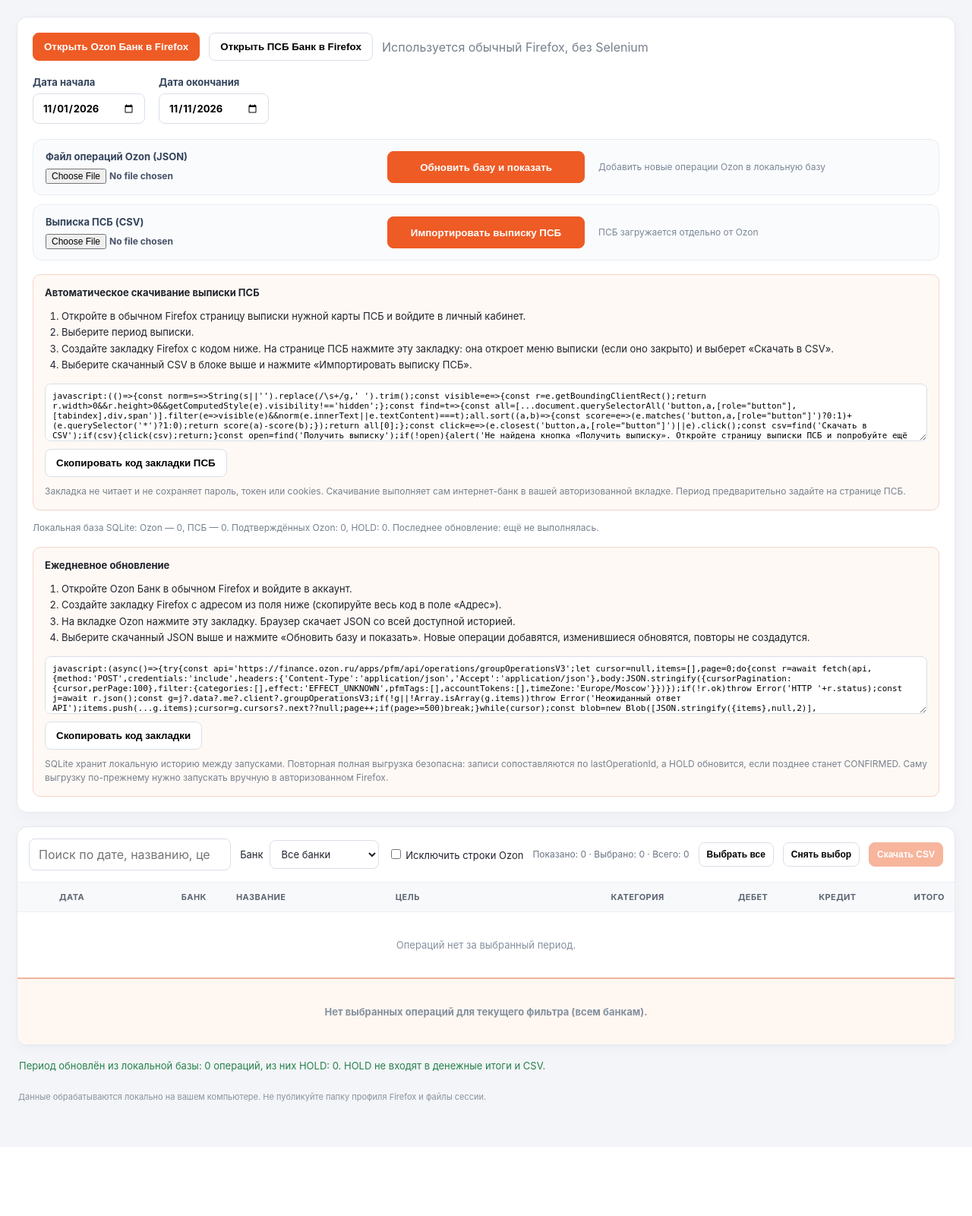
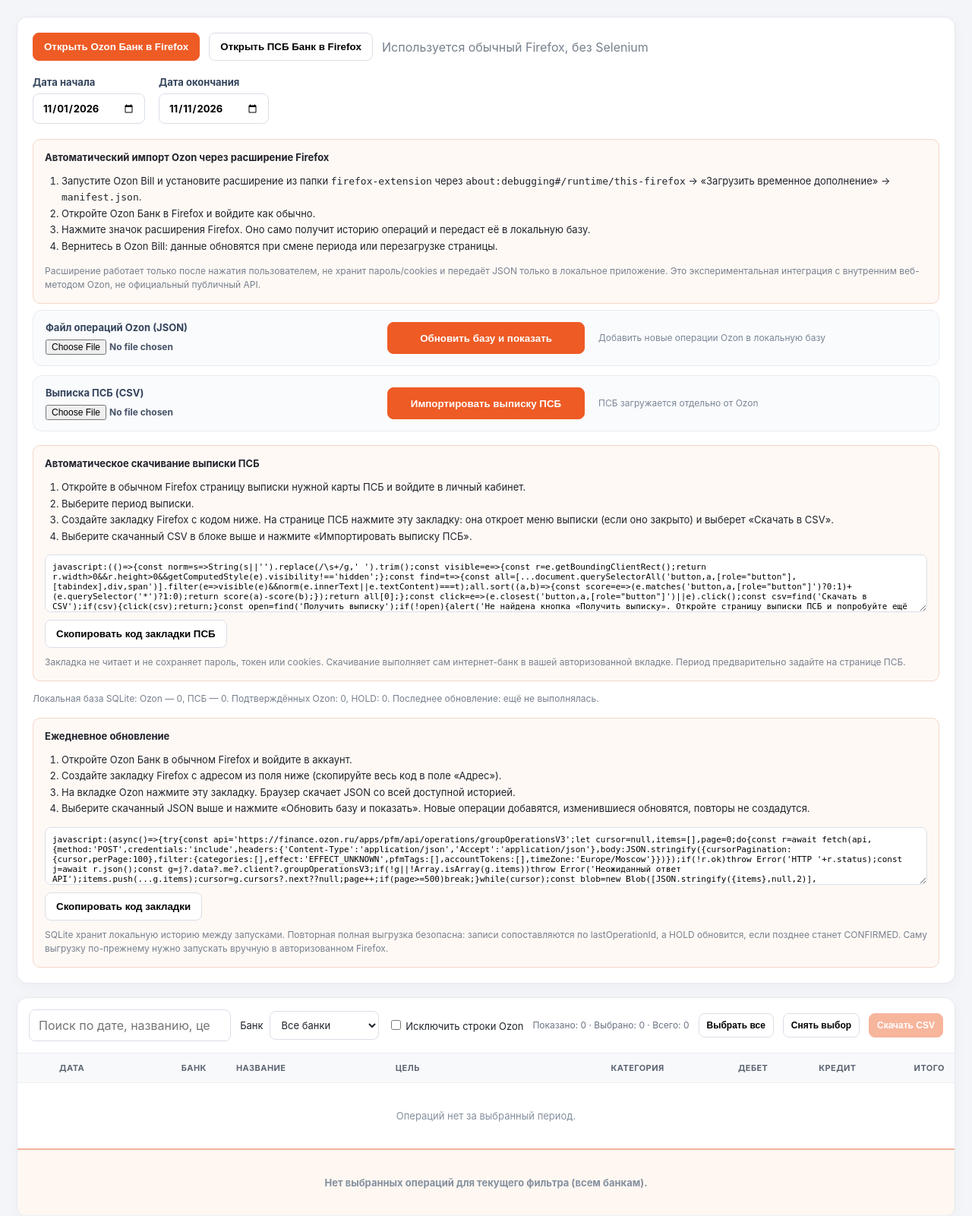
Before and after one commit to definitly486/ozon-export-python, a Flask app: page / in a window 1280 px wide. Shown: the part 141-1742 px from the top of the page at 76% size. Before the commit the page ends 1592 px from the top, so only its background shows below. Run offline with Flask 3, Linux system fonts and the light colour scheme; data that the repository does not hold is empty.

Commit message:
Document Firefox one-click Ozon import in app UI

```diff
--- a/templates/index.html
+++ b/templates/index.html
@@ -12,6 +12,16 @@
       <div class="dates date-controls">
         <label>Дата начала<input id="start" type="date"></label>
         <label>Дата окончания<input id="end" type="date"></label>
+      </div>
+      <div class="bookmarklet-box">
+        <b>Автоматический импорт Ozon через расширение Firefox</b>
+        <ol>
+          <li>Запустите Ozon Bill и установите расширение из папки <code>firefox-extension</code> через <code>about:debugging#/runtime/this-firefox</code> → «Загрузить временное дополнение» → <code>manifest.json</code>.</li>
+          <li>Откройте Ozon Банк в Firefox и войдите как обычно.</li>
+          <li>Нажмите значок расширения Firefox. Оно само получит историю операций и передаст её в локальную базу.</li>
+          <li>Вернитесь в Ozon Bill: данные обновятся при смене периода или перезагрузке страницы.</li>
+        </ol>
+        <p class="hint">Расширение работает только после нажатия пользователем, не хранит пароль/cookies и передаёт JSON только в локальное приложение. Это экспериментальная интеграция с внутренним веб-методом Ozon, не официальный публичный API.</p>
       </div>
       <div class="import-grid">
         <div class="import-row">
```
